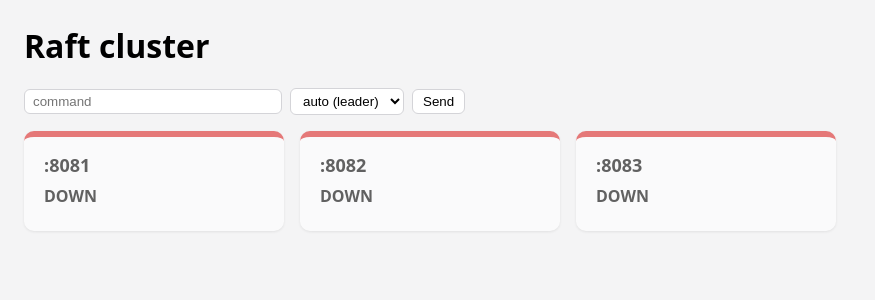
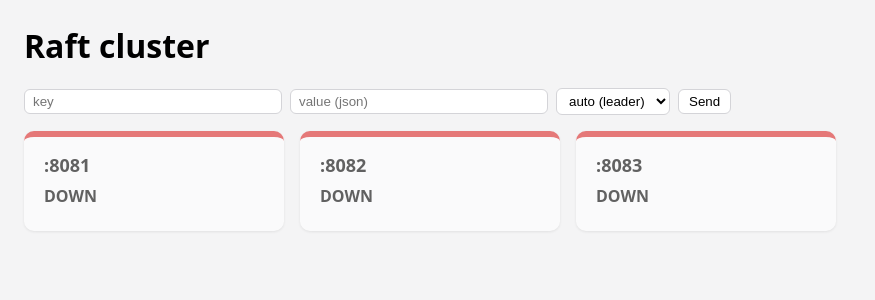
Before and after one commit to raftfit/raft, a web app: page /index.html in a window 1280 px wide. Shown: the top 300 px of the page, without its empty margins (0-875 px from the left). Run offline with its HTML, style and script files only (its server is not run), Linux system fonts and the light colour scheme; data that the repository does not hold is empty.

Commit message:
client api

```diff
--- a/src/main/java/org/raft/core/RaftNodeService.java
+++ b/src/main/java/org/raft/core/RaftNodeService.java
@@ -241,7 +241,7 @@ public class RaftNodeService {
         }
     }
 
-    public synchronized ClientEntryResponse appendCommand(String command, long timeoutMs) {
+    public synchronized ClientEntryResponse appendCommand(Command command, long timeoutMs) {
         if (isPaused) throw new ResponseStatusException(HttpStatus.SERVICE_UNAVAILABLE, "node is paused");
 
         if (role != Role.LEADER) {
@@ -327,7 +327,7 @@ public class RaftNodeService {
         for (String peer : peerIds) {
             peerProgress.put(peer, new PeerProgress(lastLogIndex() + 1, 0));
         }
-        raftLogs.add(new LogEntry("ELECTION term=" + currentTerm, currentTerm));
+        raftLogs.add(new LogEntry(new NoOp(), currentTerm));
         persist();
         updateCommitIndex();
         startHeartbeat();
--- a/src/main/java/org/raft/model/ClientEntryRequest.java
+++ /dev/null
@@ -1,3 +0,0 @@
-package org.raft.model;
-
-public record ClientEntryRequest(String command) {}
--- /dev/null
+++ b/src/main/java/org/raft/model/HashtablePost.java
@@ -0,0 +1,6 @@
+package org.raft.model;
+
+import tools.jackson.databind.JsonNode;
+
+public record HashtablePost(String key, JsonNode value) implements Command {
+}
--- /dev/null
+++ b/src/main/java/org/raft/model/HashtablePostOutput.java
@@ -0,0 +1,6 @@
+package org.raft.model;
+
+import tools.jackson.databind.JsonNode;
+
+public record HashtablePostOutput(String key, JsonNode value) {
+}
--- a/src/main/java/org/raft/model/LogEntry.java
+++ b/src/main/java/org/raft/model/LogEntry.java
@@ -1,3 +1,3 @@
 package org.raft.model;
 
-public record LogEntry(String command, long term) {}
+public record LogEntry(Command command, long term) {}
--- /dev/null
+++ b/src/main/java/org/raft/model/NoOp.java
@@ -0,0 +1,4 @@
+package org.raft.model;
+
+public record NoOp() implements Command {
+}
--- a/src/main/resources/static/index.html
+++ b/src/main/resources/static/index.html
@@ -31,7 +31,8 @@
 
 <h1>Raft cluster</h1>
 <form class="send" id="send">
-  <input id="command" placeholder="command" autocomplete="off">
+  <input id="key" placeholder="key" autocomplete="off">
+  <input id="value" placeholder="value (json)" autocomplete="off">
   <select id="target">
     <option value="auto">auto (leader)</option>
   </select>
@@ -69,7 +70,7 @@
         <tr><td>commit</td><td>${s.commitIndex} / ${s.lastLogIndex}</td></tr>
       </table>
       <div class="log">${s.entries.map((e, i) =>
-        `<div class="${i + 1 > s.commitIndex ? 'uncommitted' : ''}">${i + 1} [t${e.term}] ${escape(e.command ?? '(no-op)')}</div>`
+        `<div class="${i + 1 > s.commitIndex ? 'uncommitted' : ''}">${i + 1} [t${e.term}] ${formatCommand(e.command)}</div>`
       ).join('')}</div>
       <div class="actions">
         <button data-port="${s.port}" data-action="${s.paused ? 'resume' : 'pause'}">${s.paused ? 'Resume' : 'Pause'}</button>
@@ -79,6 +80,9 @@
   }
 
   const escape = t => t.replace(/[&<>"']/g, c => `&#${c.charCodeAt(0)};`);
+  const formatCommand = c => c?.type === 'post'
+    ? escape(`${c.key} = ${JSON.stringify(c.value)}`)
+    : '(no-op)';
   let lastStatuses = [];
 
   const targetEl = document.getElementById('target');
@@ -115,10 +119,14 @@
 
   document.getElementById('send').addEventListener('submit', async e => {
     e.preventDefault();
-    const input = document.getElementById('command');
+    const keyEl = document.getElementById('key');
+    const valueEl = document.getElementById('value');
     const result = document.getElementById('sendResult');
     const show = (text, ok) => { result.textContent = text; result.className = ok ? 'ok' : 'err'; };
-    if (!input.value) return;
+    if (!keyEl.value) return;
+
+    let value;
+    try { value = JSON.parse(valueEl.value); } catch { value = valueEl.value; }
 
     let target;
     if (targetEl.value === 'auto') {
@@ -130,10 +138,10 @@
     const name = target.role === 'DOWN' ? `:${target.port}` : target.nodeId;
 
     try {
-      const r = await fetch(`http://localhost:${target.port}/api/entries`, {
+      const r = await fetch(`http://localhost:${target.port}/query`, {
         method: 'POST',
         headers: { 'Content-Type': 'application/json' },
-        body: JSON.stringify({ command: input.value }),
+        body: JSON.stringify({ key: keyEl.value, value }),
       });
       if (r.status === 503) {
         show(`${name} is paused`, false);
@@ -141,7 +149,8 @@
         const body = await r.json();
         if (body.accepted) {
           show(`appended to ${name} at index ${body.index} (term ${body.term})`, true);
-          input.value = '';
+          keyEl.value = '';
+          valueEl.value = '';
         } else {
           const role = lastStatuses.find(s => s.port === target.port)?.role ?? '?';
           show(`wrong node: ${name} is ${role} in term ${body.term}, ` +
```
Also changed, not shown: src/main/java/org/raft/model/Command.java (added, +12 -0 lines), src/main/java/org/raft/model/HashtablePostInput.java (added, +7 -0 lines), src/main/java/org/raft/web/EntriesController.java (deleted, +0 -40 lines), src/main/java/org/raft/web/QueryController.java (added, +65 -0 lines), src/main/java/org/raft/web/ValidationExceptionHandler.java (added, +37 -0 lines).
